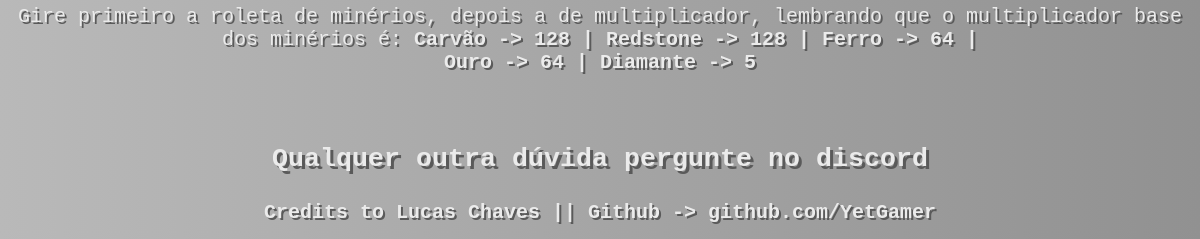
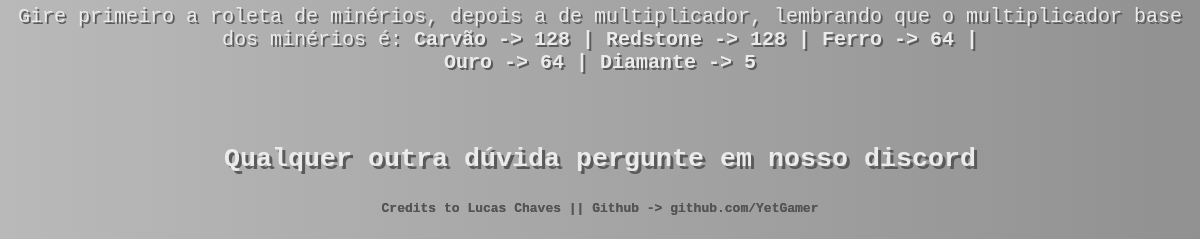
Before and after one commit to LucasVChaves/PauloRoleta, an Electron app: page src/about.html in a window 1200 px wide. Shown: the part 561-800 px from the top of the page. Drawn offline with Linux system fonts and the light colour scheme; files whose address does not match are found by name.

Commit message:
Better style of the about page's footer

```diff
--- a/src/about.html
+++ b/src/about.html
@@ -24,7 +24,7 @@
                <p>Gire primeiro a roleta de minérios, depois a de multiplicador, lembrando que o multiplicador
                     base dos minérios é: <b>Carvão -> 128 | Redstone -> 128 | Ferro -> 64 | <br>  Ouro -> 64 | Diamante -> 5 </b> </p>
                <br>
-                    <h3>Qualquer outra dúvida pergunte no discord</h3>
+                    <h3>Qualquer outra dúvida pergunte em nosso discord</h3>
                </div>
           </div>
      </app>
--- a/src/styleAbout.css
+++ b/src/styleAbout.css
@@ -25,3 +25,9 @@ h3{
 .main{
      position: center;
 }
+
+footer{
+     font-size: small;
+     color: #555454;
+     text-shadow: 0px 0px;
+}
```
